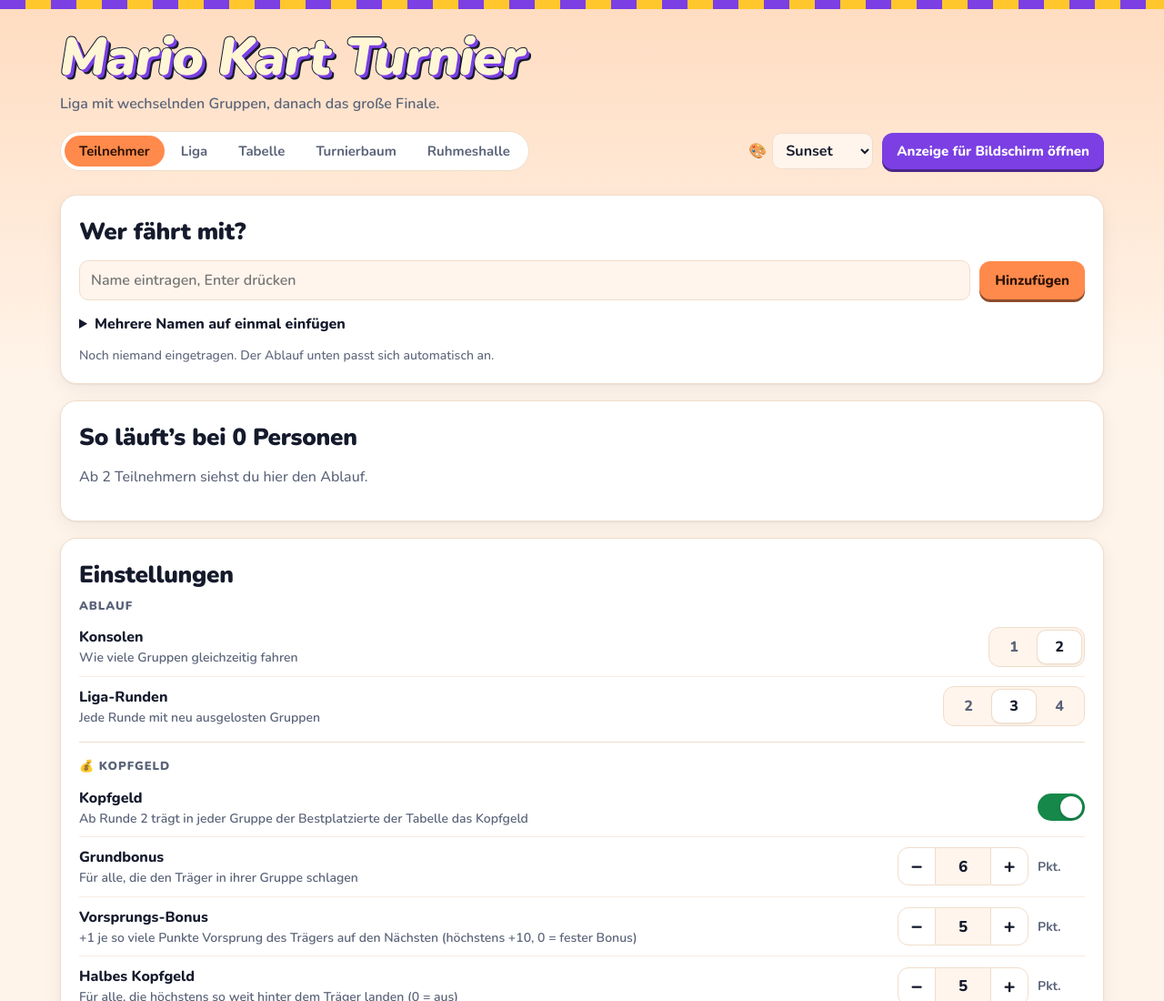
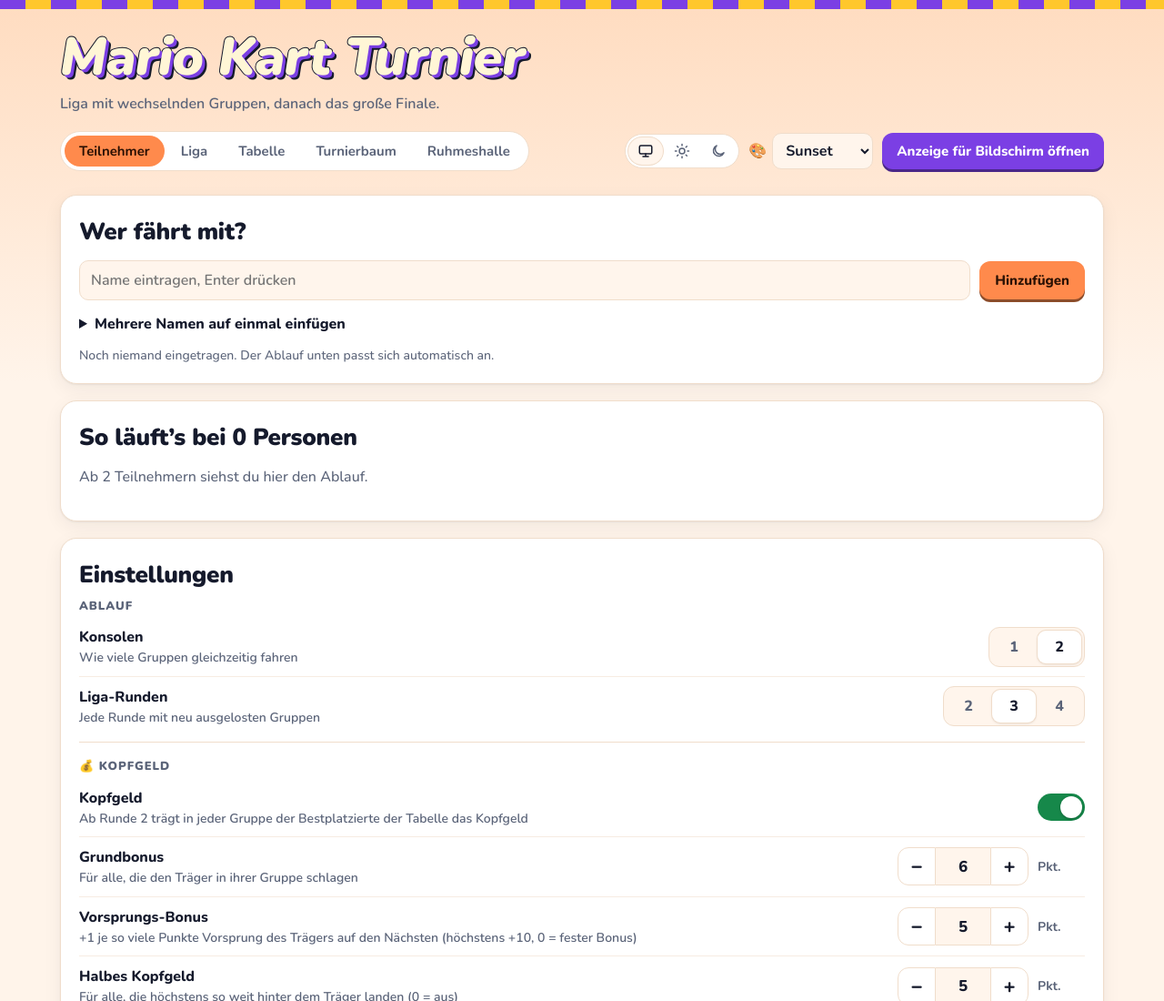
Before and after one commit to marius-weiss/mario-kart-turnier, a plain HTML site: page mario-kart-turnier-sunset.html in a window 1280 px wide. Shown: the top 1100 px of the page at 91% size. Drawn offline with Linux system fonts and the light colour scheme.

Commit message:
Hell/Dunkel-Schalter in der Kopfzeile: System, Hell, Dunkel
- Drei Knöpfe neben der Design-Auswahl, Standard ist System.
- Die Wahl liegt in localStorage unter mk-theme, getrennt vom
  Turnierstand. Ein Inline-Skript im <head> setzt sie vor dem ersten
  Zeichnen, damit nichts flackert.
- Das Beamer-Fenster wechselt live über das storage-Event mit, ohne
  Neuladen. Ein Design-Wechsel behält die Wahl.

Co-Authored-By: Claude Opus 5.5 <noreply@anthropic.com>

```diff
--- a/app.css
+++ b/app.css
@@ -52,6 +52,9 @@ nav .spacer{flex:1}
 .tabs button{font:700 15px var(--font);color:var(--muted);background:transparent;border:0;border-radius:999px;padding:7px 16px;cursor:pointer;white-space:nowrap;flex:none}
 .tabs button:hover{color:var(--ink)}
 .tabs button[aria-selected="true"]{background:var(--accent);color:var(--on-accent)}
+.themesel.seg{background:var(--surface);border-radius:999px;padding:3px}
+.themesel.seg button{min-width:0;padding:6px 10px;border-radius:999px;display:grid;place-items:center}
+.themesel.seg button[aria-checked="true"]{background:var(--surface-2);color:var(--ink);box-shadow:0 0 0 1px var(--line)}
 .design{display:inline-flex;align-items:center;gap:6px;font-weight:700}
 .design select{padding:7px 10px;font-weight:700}
 nav .show{font:800 15px var(--font);border:0;border-radius:12px;padding:10px 16px;cursor:pointer;background:var(--curb);color:#fff;box-shadow:0 3px 0 color-mix(in srgb,var(--curb) 60%,#000)}
--- a/app.js
+++ b/app.js
@@ -769,6 +769,24 @@ $('designSel').onchange=e=>{const k=e.target.value;try{localStorage.setItem(DKEY
 // Beamer-Fenster wechselt mit, wenn im Bearbeiten-Fenster ein anderes Design gewählt wird
 window.addEventListener('storage',e=>{if(e.key===DKEY&&isDisplay&&e.newValue&&e.newValue!==myDesign&&DESIGNS.some(d=>d[0]===e.newValue))location.href=designFile(e.newValue)+'#anzeige';});
 
+/* ---------- Hell/Dunkel: System, Hell oder Dunkel, eigener Schlüssel neben dem Turnierstand ----------
+   Das Inline-Skript im <head> setzt data-theme schon vor dem ersten Zeichnen. */
+const TKEY='mk-theme';
+const THEMES=[['system','Wie das Gerät','<rect x="3" y="4" width="18" height="12" rx="2"/><path d="M8 20h8M12 16v4"/>'],
+  ['light','Hell','<circle cx="12" cy="12" r="4"/><path d="M12 2v2M12 20v2M4.9 4.9l1.4 1.4M17.7 17.7l1.4 1.4M2 12h2M20 12h2M4.9 19.1l1.4-1.4M17.7 6.3l1.4-1.4"/>'],
+  ['dark','Dunkel','<path d="M20 14.5A8 8 0 1 1 9.5 4a6.5 6.5 0 0 0 10.5 10.5z"/>']];
+const themeNow=()=>{try{const t=localStorage.getItem(TKEY);return t==='light'||t==='dark'?t:'system';}catch(e){return 'system';}};
+function applyTheme(t){
+  const r=document.documentElement;if(t==='light'||t==='dark')r.setAttribute('data-theme',t);else r.removeAttribute('data-theme');
+  document.querySelectorAll('[data-themeset]').forEach(b=>b.setAttribute('aria-checked',b.dataset.themeset===t));
+  requestAnimationFrame(drawWires);
+}
+$('themeSel').innerHTML=THEMES.map(([k,l,svg])=>`<button type="button" role="radio" data-themeset="${k}" aria-label="${l}" title="${l}"><svg viewBox="0 0 24 24" width="18" height="18" fill="none" stroke="currentColor" stroke-width="2" stroke-linecap="round" stroke-linejoin="round" aria-hidden="true">${svg}</svg></button>`).join('');
+$('themeSel').querySelectorAll('[data-themeset]').forEach(b=>b.onclick=()=>{const t=b.dataset.themeset;try{if(t==='system')localStorage.removeItem(TKEY);else localStorage.setItem(TKEY,t);}catch(x){}applyTheme(t);});
+applyTheme(themeNow());
+// Beamer und andere Fenster wechseln live mit
+window.addEventListener('storage',e=>{if(e.key===TKEY||e.key===null)applyTheme(themeNow());});
+
 /* ---------- Tabs & Render ---------- */
 const TABS=['teilnehmer','liga','tabelle','finale','ruhm'];
 let tab='teilnehmer';
--- a/mario-kart-turnier-sunset.html
+++ b/mario-kart-turnier-sunset.html
@@ -5,6 +5,7 @@
 <meta name="robots" content="noindex,nofollow">
 <meta name="viewport" content="width=device-width, initial-scale=1, viewport-fit=cover">
 <title>Mario Kart Turnier – Sonnenuntergang</title>
+<script>try{var t=localStorage.getItem('mk-theme');if(t==='light'||t==='dark')document.documentElement.setAttribute('data-theme',t);}catch(e){}</script>
 <link rel="stylesheet" href="app.css">
 <link rel="stylesheet" href="theme-sunset.css">
 </head>
@@ -23,6 +24,7 @@
         <button role="tab" data-tab="ruhm">Ruhmeshalle</button>
       </div>
       <span class="spacer"></span>
+      <div class="seg themesel" id="themeSel" role="radiogroup" aria-label="Hell oder dunkel"></div>
       <label class="design" title="Design wechseln">🎨 <select id="designSel" aria-label="Design"></select></label>
       <button class="show" id="openDisplay">Anzeige für Bildschirm öffnen</button>
     </nav>
```
Also changed, not shown: mario-kart-turnier-bayern.html (+2 -0 lines), mario-kart-turnier.html (+2 -0 lines).
